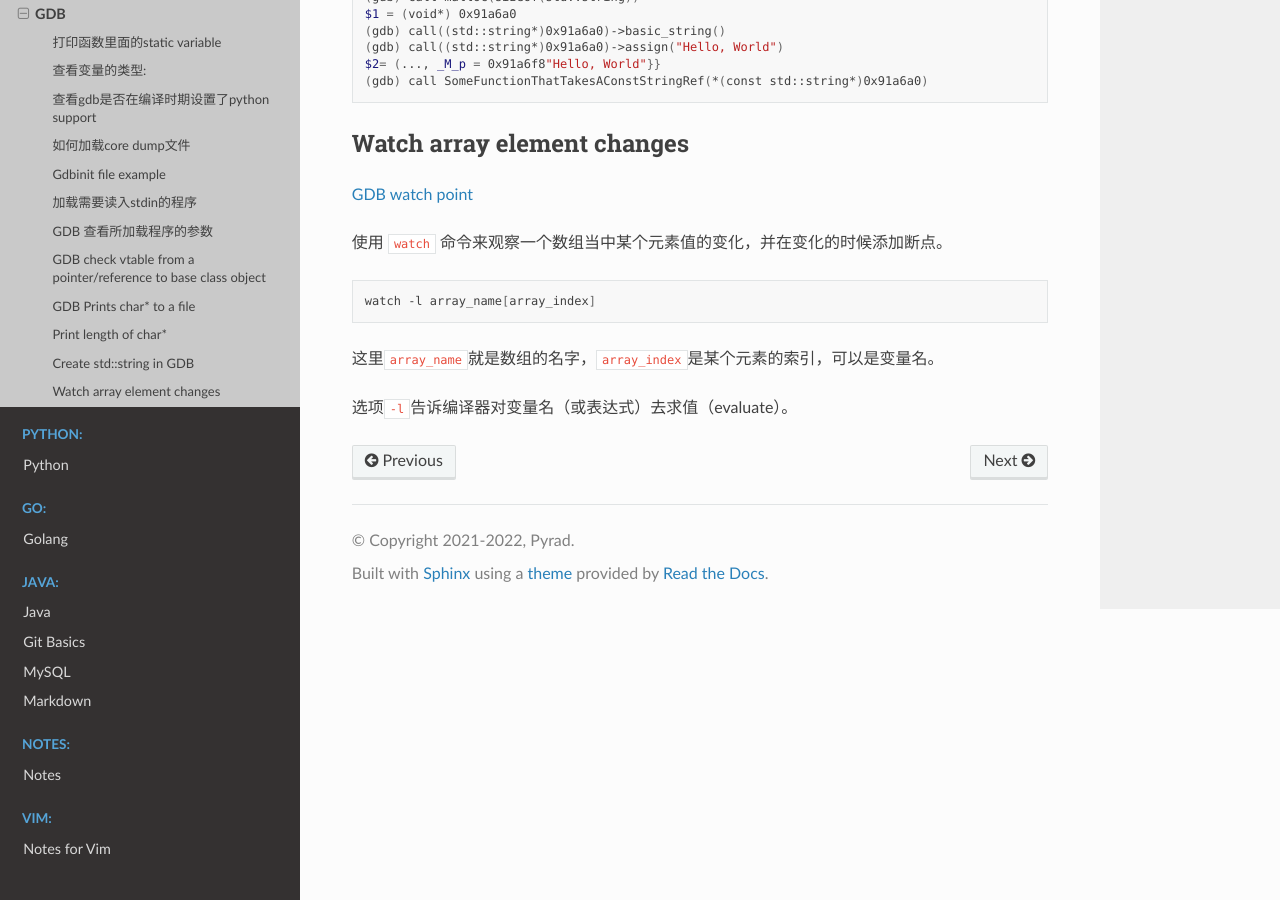
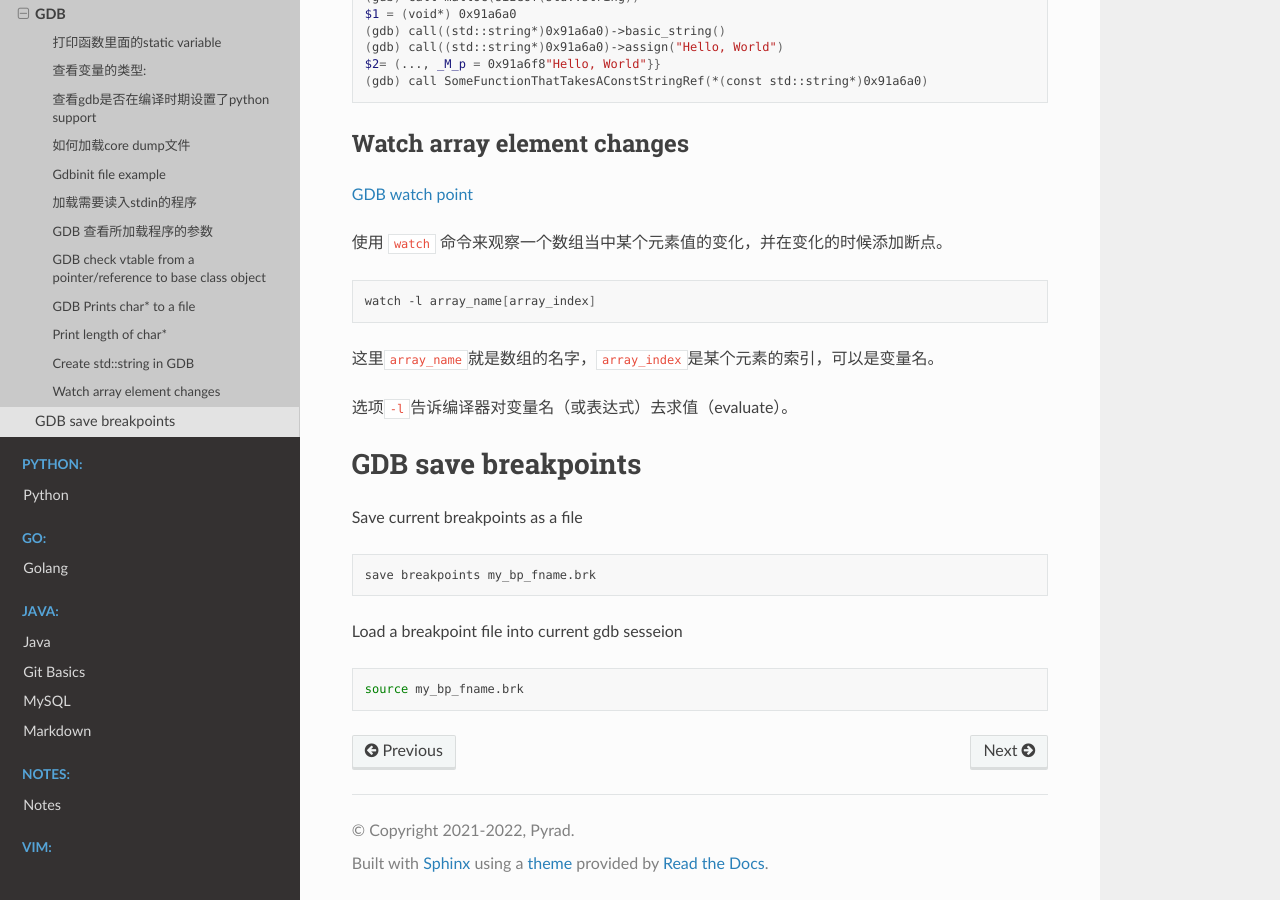
Before and after one commit to Pyrad/pyradnotes, a Sphinx documentation site: the page built from source/Linux/gdb.md, in a window 1280 px wide and 900 px high, scrolled down 2474 px. Built offline with Sphinx 7.4.7 and the Read the Docs theme 2.0.0, drawn with Linux system fonts in a browser that asks for light colours.

Commit message:
GDB How to save breakpoints to a file and load it

````diff
--- a/source/Linux/gdb.md
+++ b/source/Linux/gdb.md
@@ -152,3 +152,19 @@
 这里`array_name`就是数组的名字，`array_index`是某个元素的索引，可以是变量名。
 
 选项`-l`告诉编译器对变量名（或表达式）去求值（evaluate）。
+
+
+
+# GDB save breakpoints
+
+Save current breakpoints as a file
+
+```shell
+save breakpoints my_bp_fname.brk
+```
+
+Load a breakpoint file into current gdb sesseion
+
+```shell
+source my_bp_fname.brk
+```
````
